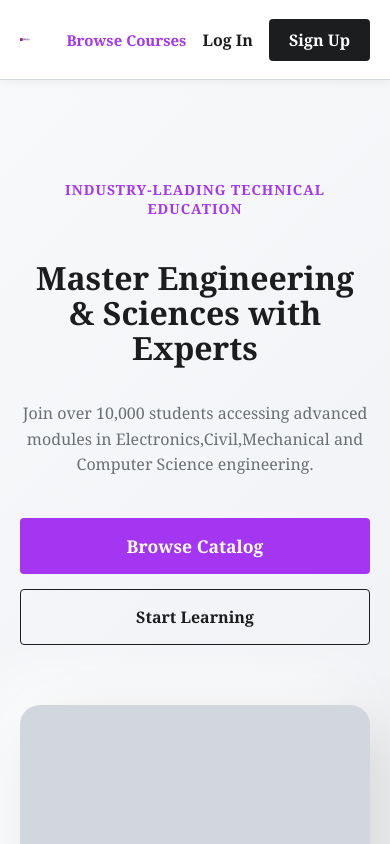
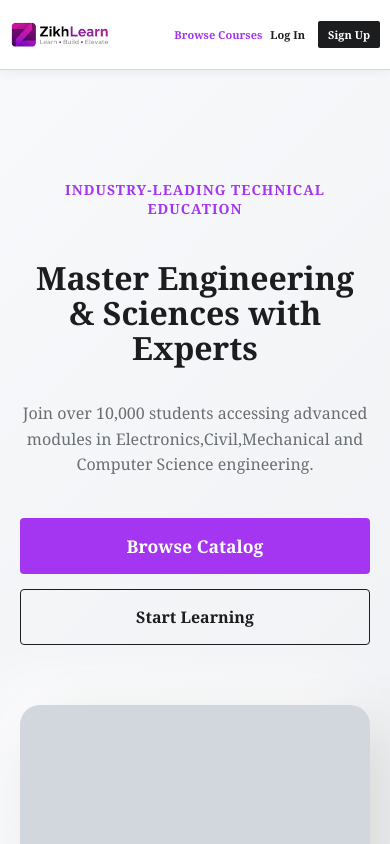
Before and after one commit to razikh-1811/ZikhLearn, a React (Vite) app in the folder elearning/: page / in a window 390 px wide. Shown: the top 844 px of the page. Built offline with nearby package versions, Linux system fonts and the light colour scheme; no server answers.

Commit message:
Update Navbar.css

```diff
--- a/elearning/src/components/Navbar/Navbar.css
+++ b/elearning/src/components/Navbar/Navbar.css
@@ -187,12 +187,53 @@
   .nav-brand-image { height: 42px; }
 }
 
+/* ===============================
+   RESPONSIVE DESIGN (FIXED)
+================================ */
+@media (max-width: 1024px) {
+  .navbar-container { padding: 0 20px; }
+  .nav-center { max-width: 400px; }
+  .nav-brand-image { height: 42px; }
+}
+
 @media (max-width: 768px) {
+  .navbar-container {
+    padding: 0 10px; /* Give more side room */
+    height: 70px;    /* Slightly shorter for mobile */
+    gap: 5px;        /* Tighten space between elements */
+  }
+
   .nav-center { display: none; }
   .user-text-info { display: none; }
   .user-profile-display { border-left: none; padding-left: 0; }
 
+  /* ✅ LOGO FIX: Fixed height/width to prevent squashing */
+  .nav-brand-image {
+    height: 40px;
+    width: 100px;
+    object-fit: contain;
+    margin: 0;
+  }
 
-  /* ✅ ONLY CHANGE: Reduced height for mobile screens */
-  .nav-brand-image { height: 28px; width:10px; }
+  /* ✅ BUTTONS & LINKS: Smaller and tighter for mobile */
+  .nav-link {
+    font-size: 11px; /* Further reduced */
+    font-weight: 600;
+  }
+
+  .nav-auth-link {
+    font-size: 11px;
+    margin-right: 5px;
+  }
+
+  .signup-button {
+    padding: 6px 10px; /* Slimmer button */
+    font-size: 11px;
+    border-radius: 2px;
+  }
+
+  /* Ensure the right section doesn't push too far */
+  .nav-right {
+    gap: 8px;
+  }
 }
```
